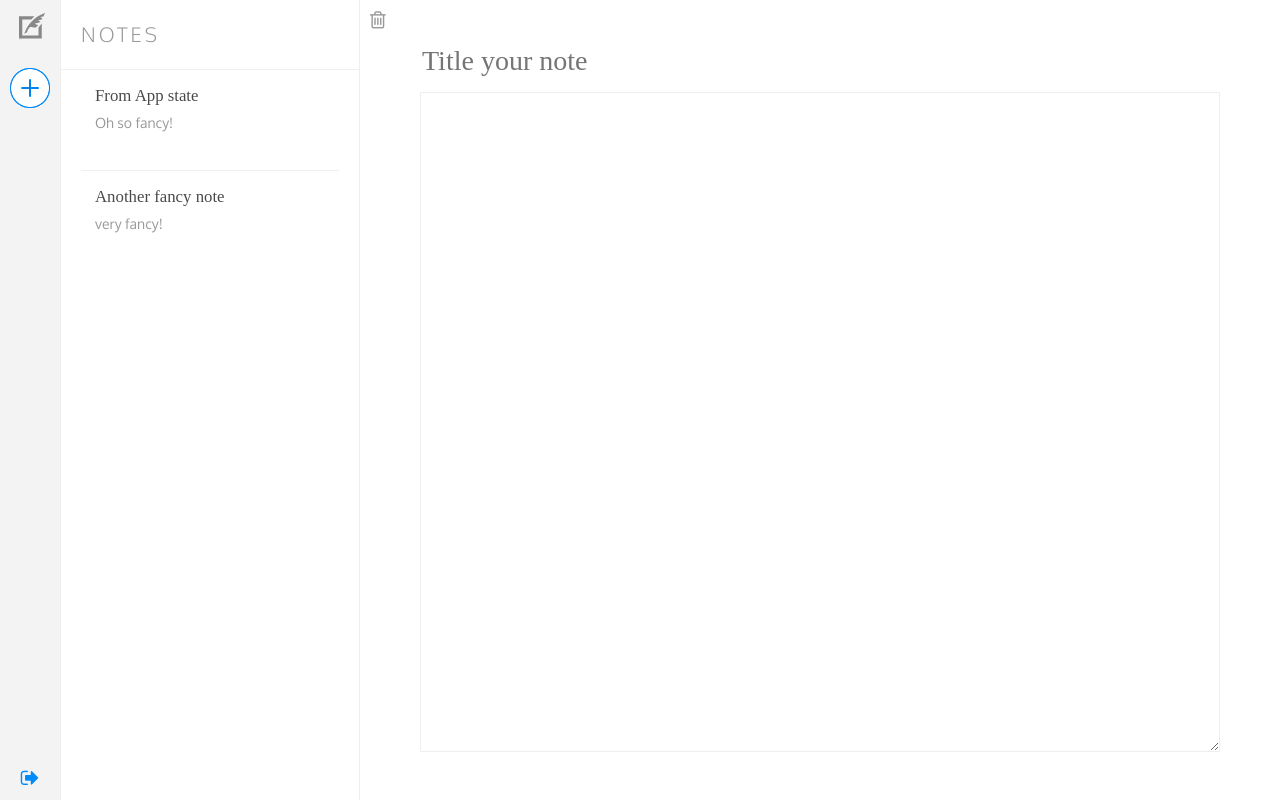
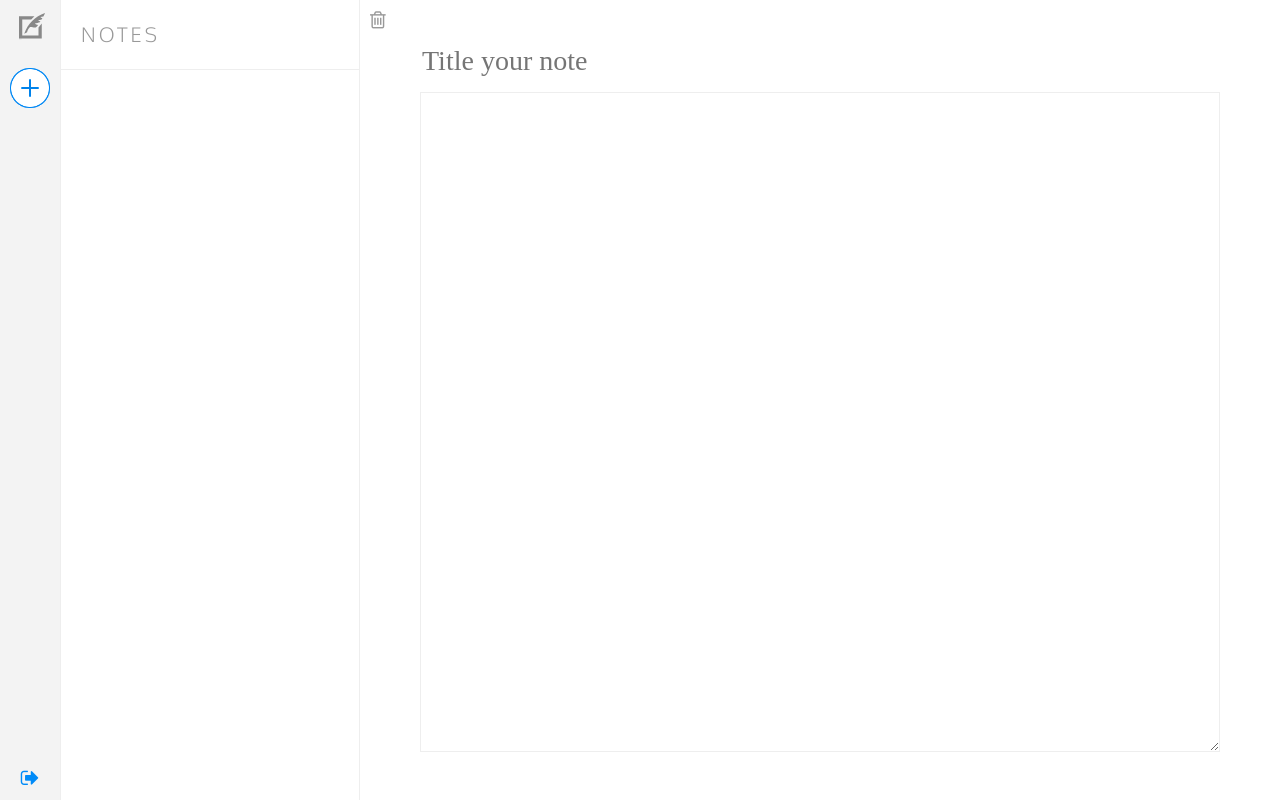
Before and after one commit to ImAtLeast12/Noteherder, a React (Create React App) app: page / in a window 1280 px wide. Built offline with nearby package versions, Linux system fonts and the light colour scheme; a web font is replaced by a local one.

Commit message:
Remove Hard coded notes form initial state

```diff
--- a/src/App.js
+++ b/src/App.js
@@ -7,18 +7,7 @@ class App extends Component {
     super()
 
     this.state ={
-    notes: {
-    'note-4': {
-      id: 'note-4',
-      title: 'From App state',
-      body: 'Oh so fancy!',
-    },
-    'note-5':{
-      id: 'note-5',
-      title: 'Another fancy note',
-      body: 'very fancy!',
-    },
-  },
+      notes:{},
       currentNote: this.blankNote(),
     }
   }
```
